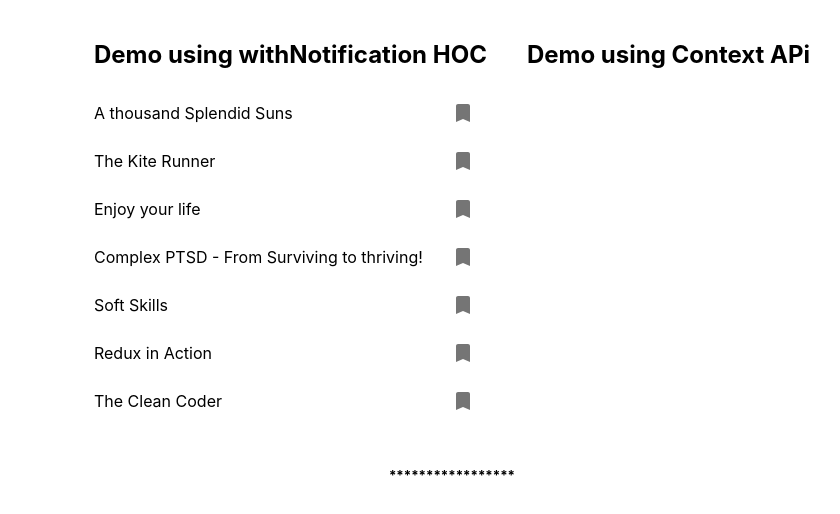
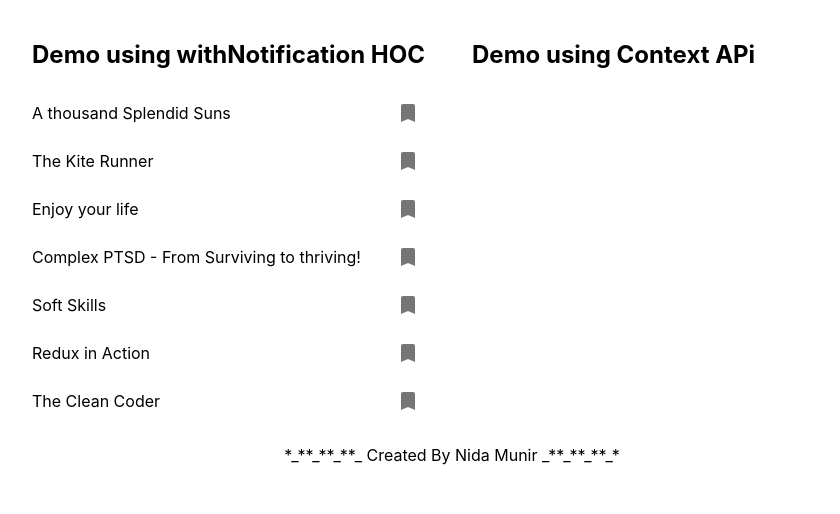
Before and after one commit to nidamunir/notifications, a React (Create React App) app: page / in a window 1280 px wide. Shown: the top 514 px of the page, without its empty margins (188-1028 px from the left). Built offline with nearby package versions, Linux system fonts and the light colour scheme.

Commit message:
Refactor and Add Styles

```diff
--- a/src/App.js
+++ b/src/App.js
@@ -2,7 +2,6 @@
 import React from "react";
 
 // src
-import Component from "./examples/Books/Component";
 import "./App.css";
 
 import { ContextProvider as NotificationProvider } from "./ContextProvider";
@@ -13,10 +12,7 @@ function App() {
     <div className="App">
       <NotificationProvider>
         <Books />
-
-        {/* <Component />
-        <Component /> */}
-        <h5>*****************</h5>
+        <span>*_**_**_**_ Created By Nida Munir _**_**_**_*</span>
       </NotificationProvider>
     </div>
   );
--- /dev/null
+++ b/src/examples/Books/Books.css
@@ -0,0 +1,9 @@
+.books {
+  display: flex;
+}
+.list {
+  display: flex;
+  flex-direction: column;
+  padding: 20px;
+  min-width: 400px;
+}
--- a/src/examples/Books/Books.jsx
+++ b/src/examples/Books/Books.jsx
@@ -8,6 +8,9 @@ import reducer, {
   REMOVE_FROM_READING_LIST,
 } from "../reducer";
 import Component from "./Component";
+
+// styles
+import "./Books.css";
 
 const initialState = {
   books: [
@@ -24,7 +27,6 @@ const initialState = {
 
 const Books = () => {
   const [{ books, readingList }, dispatch] = useReducer(reducer, initialState);
-  console.log("state", books, readingList);
 
   const handleAdd = (name) => {
     dispatch({ type: ADD_TO_READING_LIST, payload: name });
@@ -35,11 +37,9 @@ const Books = () => {
   };
 
   return (
-    <div style={{ display: "flex" }}>
+    <div className="books">
       {/* Books */}
-      <div
-        style={{ display: "flex", flexDirection: "column", padding: "20px" }}
-      >
+      <div className="list">
         <h2>Demo using withNotification HOC</h2>
         {books.map((name, index) => (
           <Book name={name} onAddToReadingList={handleAdd} />
@@ -47,9 +47,7 @@ const Books = () => {
       </div>
 
       {/* Reading List */}
-      <div
-        style={{ display: "flex", flexDirection: "column", padding: "20px" }}
-      >
+      <div className="list">
         <h2>Demo using Context APi</h2>
         {readingList.map((name, index) => (
           <Component name={name} onRemove={handleRemove} />
```
